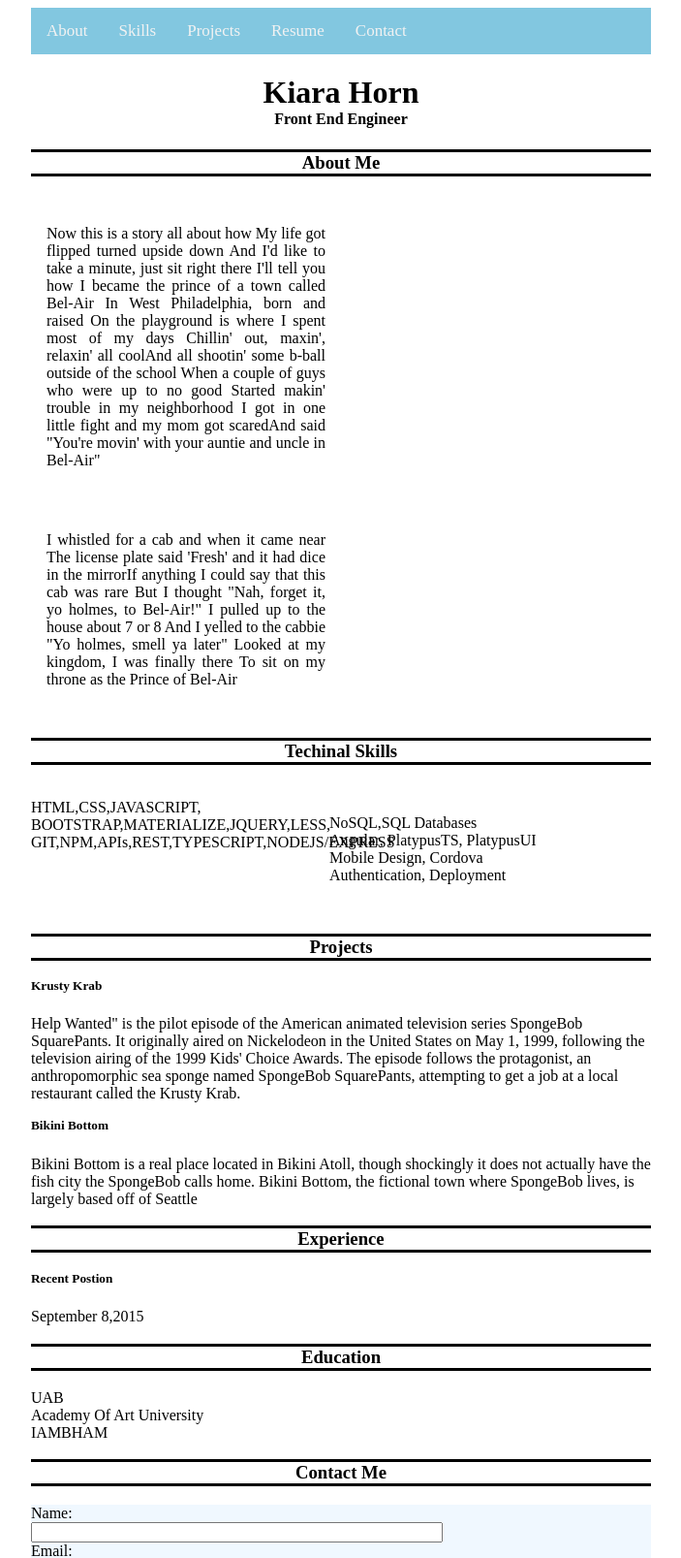
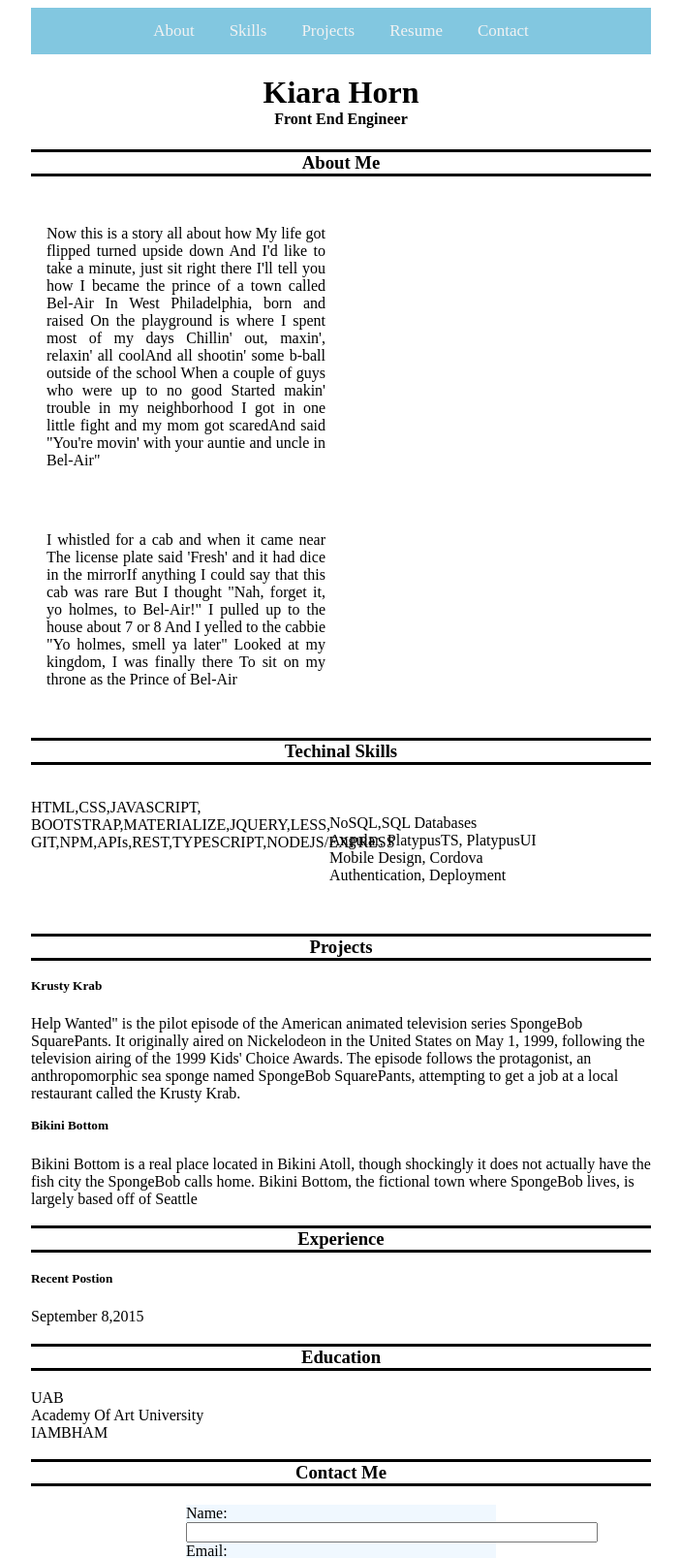
Before and after one commit to kmhorn1992/resumelab, a plain HTML site: page index.html in a window 1280 px wide. Shown: the top 1607 px of the page at 97% size, without its empty margins (288-991 px from the left). Drawn offline with Linux system fonts and the light colour scheme.

Commit message:
committing resume

```diff
--- a/style.css
+++ b/style.css
@@ -4,12 +4,13 @@
     overflow: hidden;
     align-content: center;
     margin: auto;
+    text-align: center;
 }
 
 /* Style the links inside the navigation bar */
 .topnav a {
-    float: left;
-    display: block;
+
+    display:inline-block;
     color: #f2f2f2;
     text-align: center;
     padding: 14px 16px;
@@ -83,3 +84,10 @@ body   {
 
 .row {
     background-color: aliceblue;
+    margin-left: 25%;
+    margin-right: 25%;
+}
+
+#Submit_button {
+    margin-left: 25;
+}
```
